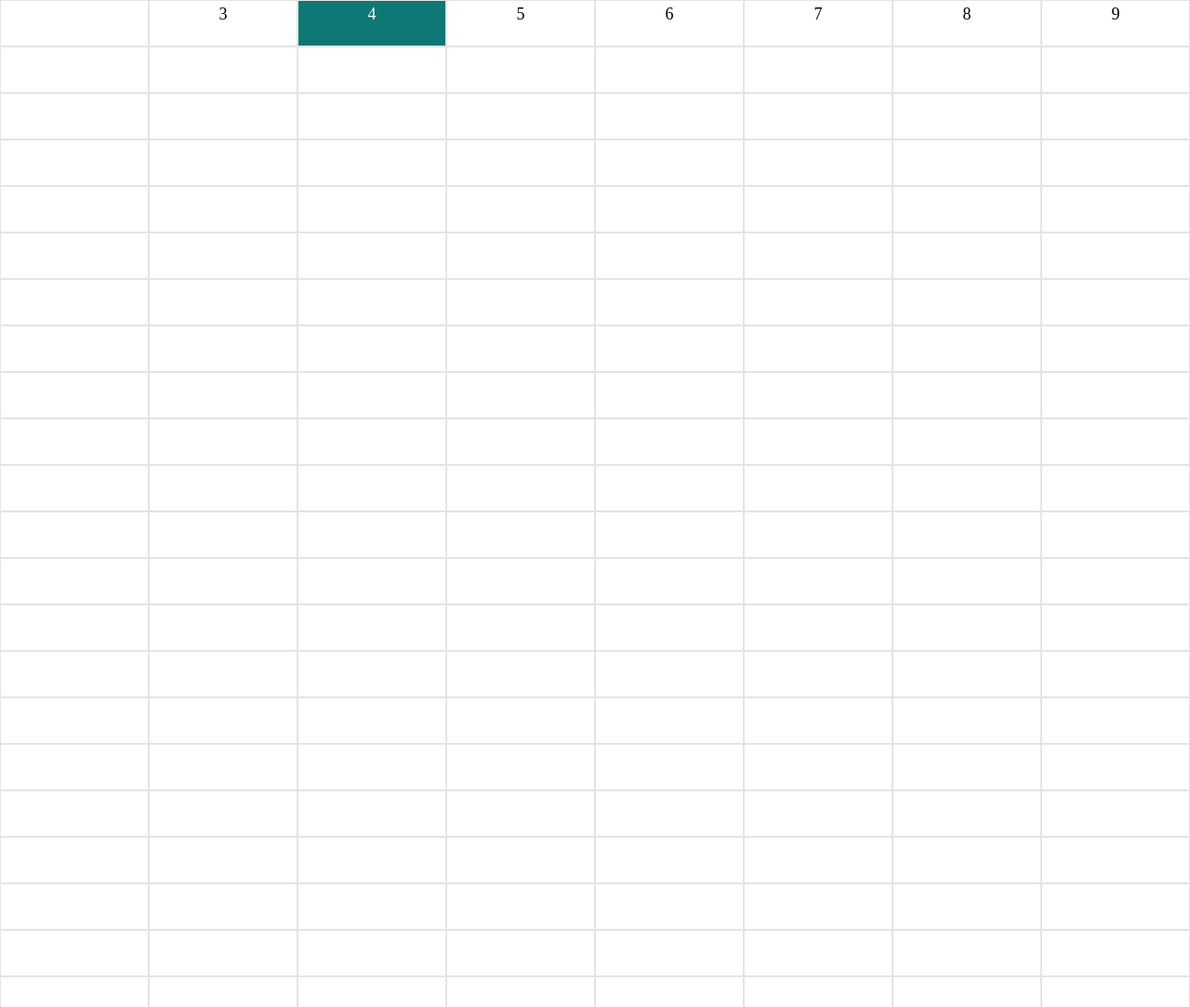
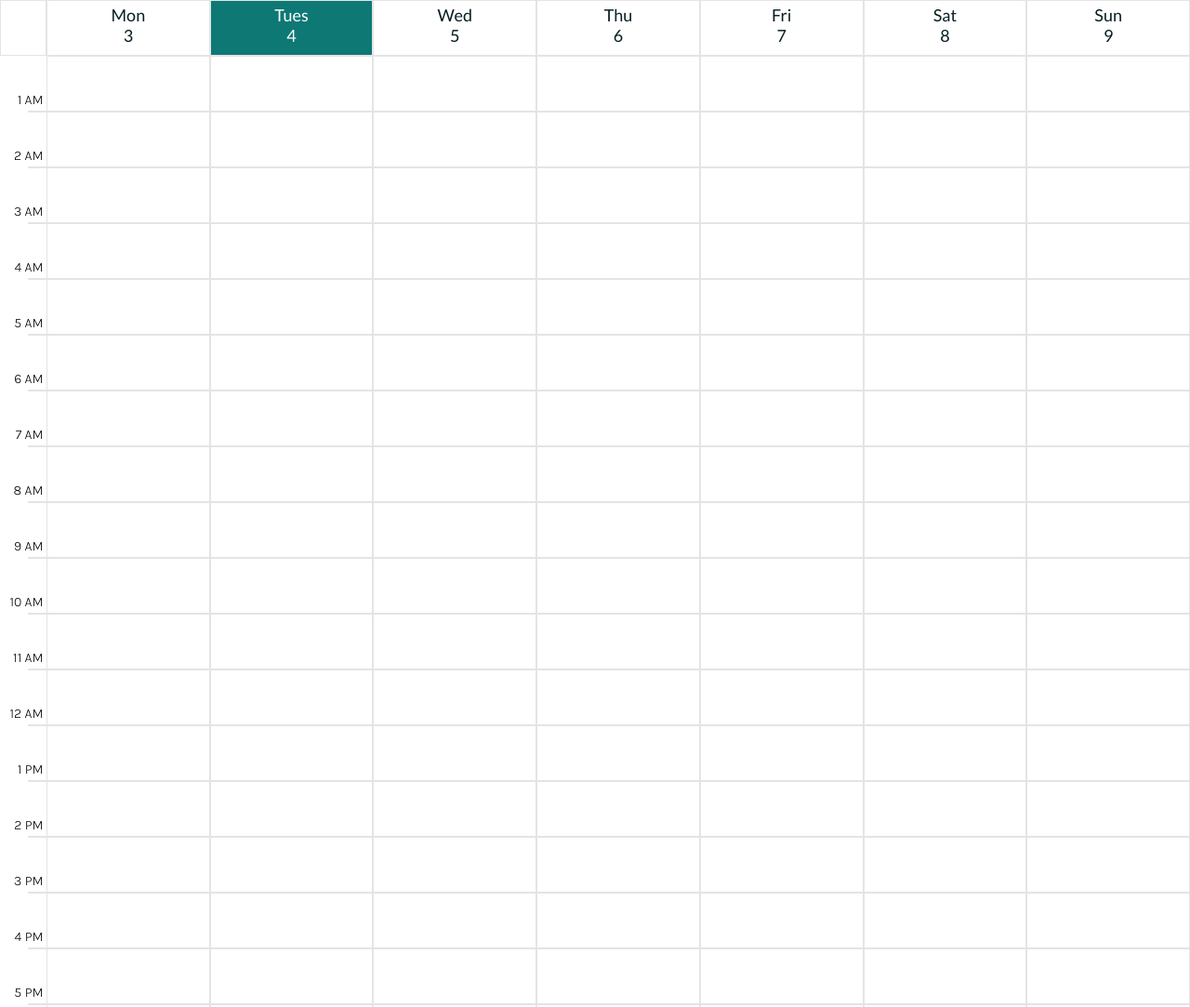
Before and after one commit to BriedyteE/calendar, a plain HTML site: page index.html in a window 1280 px wide. Shown: the top 1083 px of the page at 93% size. Drawn offline with Linux system fonts and the light colour scheme.

Commit message:
Added hours to first column of week grid (#7)

```diff
--- a/css/main.css
+++ b/css/main.css
@@ -12,6 +12,8 @@
   --thin-border: 1px solid var(--border-color);
   --border-radius: 5px;
   font-size: 18px;
+  font-family: "Karla", sans-serif;
+  font-weight: 300;
 }
 
 h1,
@@ -35,14 +37,8 @@ h6 {
   font-weight: 400;
 }
 
-p {
-  font-family: "Karla", sans-serif;
-  font-weight: 300;
-}
-
 a {
   color: var(--primary-color);
-  border: var(--thin-border);
 }
 
 a:hover {
@@ -53,23 +49,44 @@ a:hover {
 -------------------------------------------------------------------  */
 #week-grid {
   display: grid;
-  grid-template-columns: repeat(8, 1fr);
+  grid-template-columns: 50px repeat(7, 1fr);
 }
 
-.day-column {
+#week-grid .day-column {
   display: flex;
   flex-direction: column;
   border: var(--thin-border);
 }
 
-.cell {
+#week-grid .cell {
   border: var(--thin-border);
-  height: 50px;
+  height: 60px;
   text-align: center;
   padding: 0.2rem;
 }
 
-.cell.current-day-header {
+#week-grid .cell.current-day-header {
   background-color: var(--primary-color);
+}
+
+#week-grid .cell.current-day-header > * {
   color: var(--white-color);
 }
+
+#week-grid .cell.time-cell {
+  font-size: 0.8rem;
+  border: none;
+  display: flex;
+  align-items: end;
+  justify-content: end;
+  position: relative;
+
+  ::after {
+    content: "";
+    border: var(--thin-border);
+    position: absolute;
+    width: 20px;
+    bottom: -1px;
+    right: 0;
+  }
+}
--- a/index.html
+++ b/index.html
@@ -17,5 +17,5 @@
     <div id="week-grid"></div>
   </body>
 
-  <script src="js/calendar.js"></script>
+  <script type="module" src="js/calendar.js"></script>
 </html>
--- a/js/calendar.js
+++ b/js/calendar.js
@@ -1,3 +1,6 @@
+import { DAY_NAMES } from "./contants.js";
+import { createNewElement } from "./utils.js";
+
 const weekGrid = document.getElementById("week-grid");
 const currentDate = new Date();
 
@@ -14,15 +17,45 @@ const renderWeekView = () => {
         ? currentMonthDay - (currentWeekDay - columnIndex)
         : currentMonthDay + (columnIndex - currentWeekDay)
     );
-    const isCurrentDay = currentWeekDay === columnIndex;
-    const dayColumn = weekGrid.appendChild(document.createElement("div"));
+    const dayColumn = weekGrid.appendChild(
+      createNewElement({ elementTag: "div" })
+    );
 
     hourCells.forEach((cellIndex) => {
-      const hourCell = dayColumn.appendChild(document.createElement("div"));
-      hourCell.textContent =
-        columnIndex && cellIndex === 0 ? currentColumnDay.getDate() : "";
-      hourCell.className =
-        cellIndex === 0 && isCurrentDay ? "cell current-day-header" : "cell";
+      const getCellContentAndClassName = () => {
+        const baseClass = "cell";
+
+        if (columnIndex && cellIndex === 0) {
+          const date = currentColumnDay.getDate();
+
+          return {
+            content: `<h3>${DAY_NAMES[columnIndex]}<br>${date}</h3>`,
+            className:
+              currentWeekDay === columnIndex
+                ? baseClass + " current-day-header"
+                : baseClass,
+          };
+        } else if (columnIndex === 0 && cellIndex) {
+          const time =
+            cellIndex <= 12 ? `${cellIndex} AM` : `${cellIndex - 12} PM`;
+
+          return {
+            content: `<span>${time}</span>`,
+            className: baseClass + " time-cell",
+          };
+        }
+
+        return { content: null, className: baseClass };
+      };
+      const { content, className } = getCellContentAndClassName();
+
+      dayColumn.appendChild(
+        createNewElement({
+          elementTag: "div",
+          innerHTML: content,
+          attributes: { className },
+        })
+      );
     });
   });
 };
--- /dev/null
+++ b/js/contants.js
@@ -0,0 +1,9 @@
+export const DAY_NAMES = {
+  1: "Mon",
+  2: "Tues",
+  3: "Wed",
+  4: "Thu",
+  5: "Fri",
+  6: "Sat",
+  7: "Sun",
+};
--- /dev/null
+++ b/js/utils.js
@@ -0,0 +1,16 @@
+export const createNewElement = ({
+  elementTag,
+  innerHTML = null,
+  text = null,
+  attributes = null,
+}) => {
+  const newElement = document.createElement(elementTag);
+  newElement.textContent = text;
+  newElement.innerHTML = innerHTML;
+
+  if (attributes) {
+    Object.assign(newElement, { ...attributes });
+  }
+
+  return newElement;
+};
```
